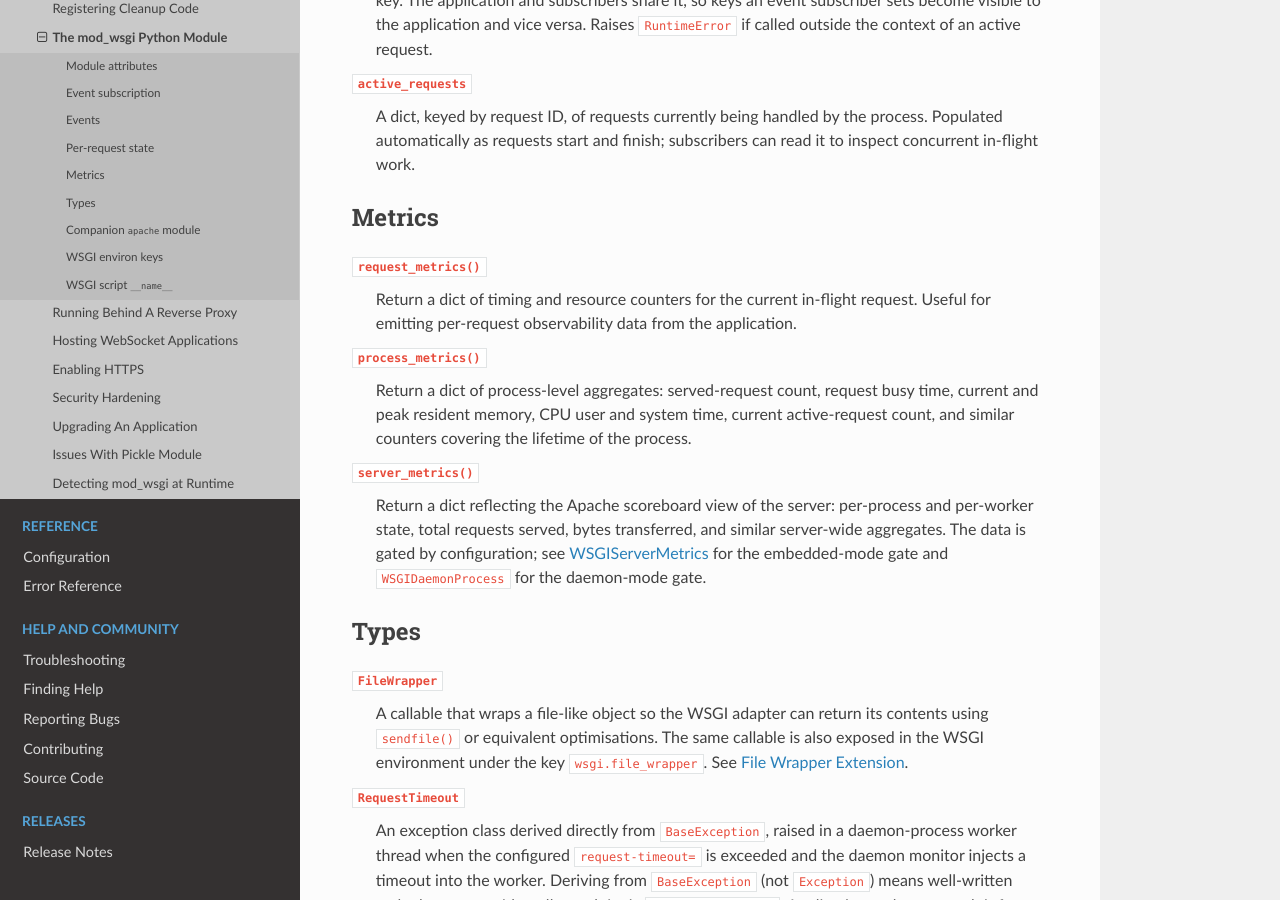
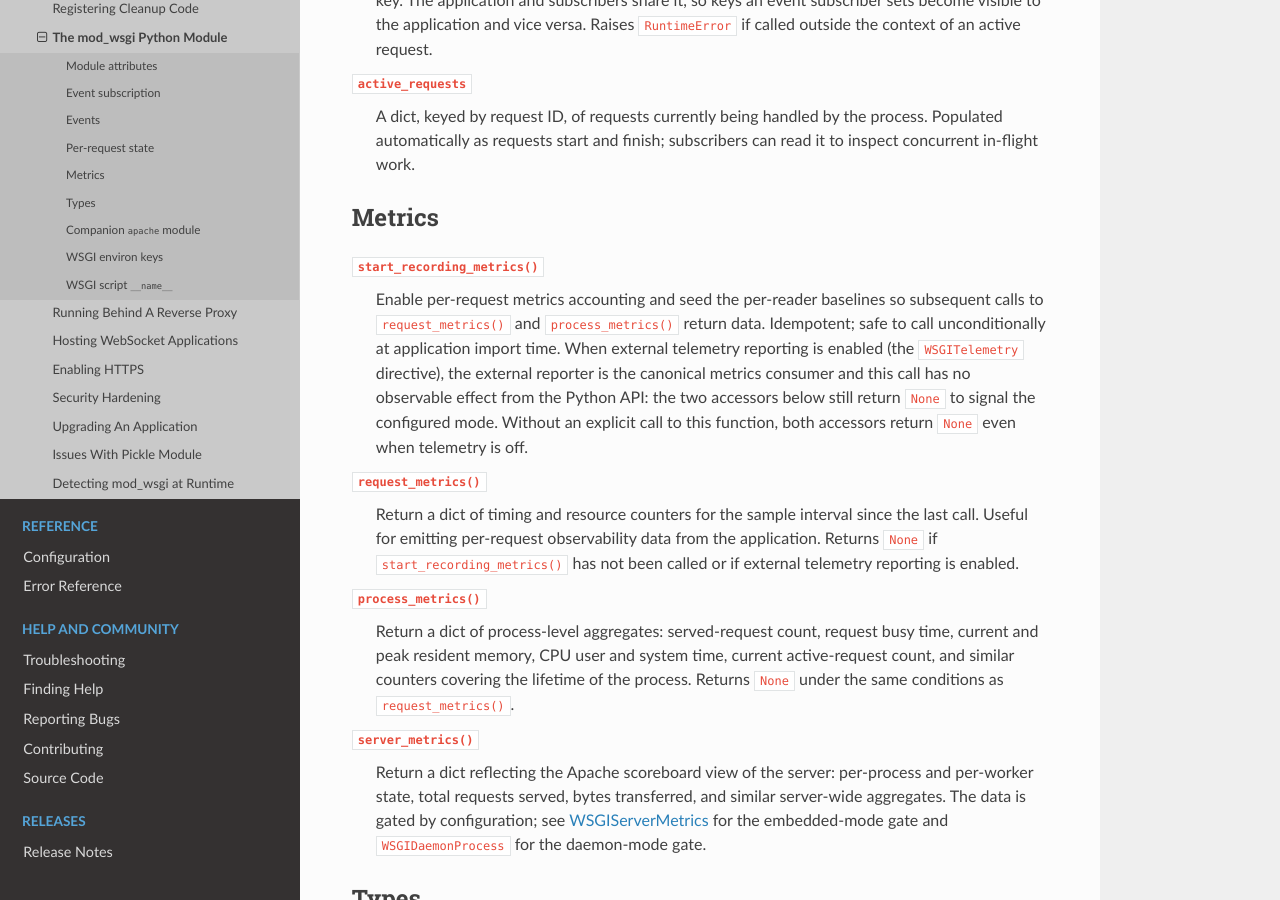
Before and after one commit to GrahamDumpleton/mod_wsgi, a Sphinx documentation site: the page built from docs/user-guides/mod-wsgi-python-module.rst, in a window 1280 px wide and 900 px high, scrolled down 3311 px. Built offline with Sphinx 7.4.7 and the Read the Docs theme 3.1.0, drawn with Linux system fonts in a browser that asks for light colours.

Commit message:
Add mod_wsgi.start_recording_metrics() as the explicit opt-in for per-request metrics accounting consumed by the Python API. Both the mod_wsgi.request_metrics() and mod_wsgi.process_metrics() accessors now return None until start_recording_metrics() has been called, replacing the previous lazy-enable side effect on the first call to request_metrics() (which only one of the two accessors triggered, and which forced the first call to return an empty seeding sample).
The new function flips wsgi_process_metrics->request_metrics_enabled
on, seeds the per-reader baselines (start time, request busy time,
request count, CPU user/system time) inside the monitor lock, and is
idempotent. When external telemetry reporting is enabled, the call is
a no-op from the Python API perspective: both accessors continue to
return None to signal the configured mode.

The five FN-static baselines previously scoped to wsgi_request_metrics
move to file scope as wsgi_request_metrics_start_* so the new function
can seed them. The first-call seed branch in wsgi_request_metrics is
removed; the function now uses the file-static baselines directly and
returns None when wsgi_request_metrics_start_time is still zero.

Side effect fix: the CPU user/system rate and request_busy_time delta
calculations in wsgi_request_metrics now use the prior-call baselines
rather than the post-advance values. Reordering the baseline-advance
block to run after the rate calculations corrects a latent issue where
those rates were always zero (the deltas were computed against the
just-overwritten baselines).

Wire registration in wsgi_module.c adds the new method as
mod_wsgi.start_recording_metrics. Test fixture tests/wsgi/metrics.py
calls start_recording_metrics() at module import so the request- and
process-metrics endpoints return data on first poll. Documentation
updated in docs/user-guides/mod-wsgi-python-module.rst and the 6.0.0
release notes.

```diff
--- a/docs/user-guides/mod-wsgi-python-module.rst
+++ b/docs/user-guides/mod-wsgi-python-module.rst
@@ -181,16 +181,31 @@ Per-request state
 Metrics
 -------
 
+``start_recording_metrics()``
+   Enable per-request metrics accounting and seed the per-reader
+   baselines so subsequent calls to ``request_metrics()`` and
+   ``process_metrics()`` return data. Idempotent; safe to call
+   unconditionally at application import time. When external
+   telemetry reporting is enabled (the ``WSGITelemetry`` directive),
+   the external reporter is the canonical metrics consumer and this
+   call has no observable effect from the Python API: the two
+   accessors below still return ``None`` to signal the configured
+   mode. Without an explicit call to this function, both accessors
+   return ``None`` even when telemetry is off.
+
 ``request_metrics()``
-   Return a dict of timing and resource counters for the current
-   in-flight request. Useful for emitting per-request observability
-   data from the application.
+   Return a dict of timing and resource counters for the sample
+   interval since the last call. Useful for emitting per-request
+   observability data from the application. Returns ``None`` if
+   ``start_recording_metrics()`` has not been called or if external
+   telemetry reporting is enabled.
 
 ``process_metrics()``
    Return a dict of process-level aggregates: served-request
    count, request busy time, current and peak resident memory,
    CPU user and system time, current active-request count, and
-   similar counters covering the lifetime of the process.
+   similar counters covering the lifetime of the process. Returns
+   ``None`` under the same conditions as ``request_metrics()``.
 
 ``server_metrics()``
    Return a dict reflecting the Apache scoreboard view of the
```
Also changed, not shown: docs/release-notes/version-6.0.0.rst (+20 -0 lines), 5 other files.
